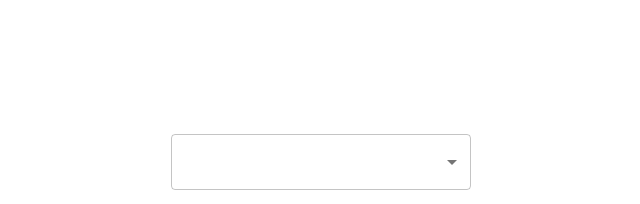
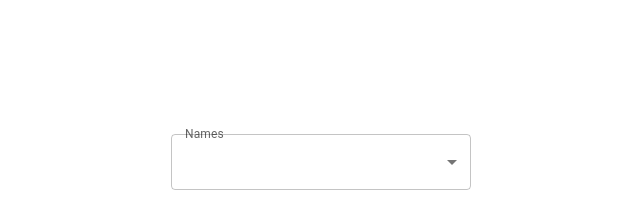
Before and after one commit to akassab/DoubleDropMenu-Hive, a React (Create React App) app: page / in a window 1280 px wide. Shown: the part 202-406 px from the top of the page, without its empty margins (319-959 px from the left). Built offline with nearby package versions, Linux system fonts and the light colour scheme.

Commit message:
Fix cyclic import bug

```diff
--- a/src/App.js
+++ b/src/App.js
@@ -1,6 +1,6 @@
 import "./App.css";
 import React from "react";
-import { SubGroupDropDown } from "./components/SubGroupDropDown";
+import SubGroupDropDown from "./components/SubGroupDropDown";
 
 function App() {
     return (
--- a/src/components/SubGroupDropDown/MultiSelectDropDown.js
+++ b/src/components/SubGroupDropDown/MultiSelectDropDown.js
@@ -1,7 +1,15 @@
 import React, { memo, useCallback, useEffect, useState } from "react";
-import { Button, Checkbox, FormControl, InputLabel, ListItemText, MenuItem, Select } from "@mui/material";
+import {
+    Button,
+    Checkbox,
+    FormControl,
+    InputLabel,
+    ListItemText,
+    MenuItem,
+    Select,
+} from "@mui/material";
 import { formStyles, handleAutoFill, MenuProps } from "./_helpers";
-import { DEFAULT_SUBGROUP } from "./index";
+import { DEFAULT_GROUP } from "./_menu-items";
 
 /*
   - The MultiSelectDropDown component will contain a list of values from the group
@@ -33,8 +41,8 @@ const MultiSelectDropDown = memo((props) => {
     );
 
     /* Called when the items array changes. This makes sure that whenever the
-    dropDownName value changes, we clear the selected items.
- */
+  dropDownName value changes, we clear the selected items.
+*/
     useEffect(() => {
         setSelected({ selected: [] });
         setItem([]);
@@ -72,7 +80,7 @@ const MultiSelectDropDown = memo((props) => {
 // Default props for this component
 MultiSelectDropDown.defaultProps = {
     items: [],
-    dropDownName: DEFAULT_SUBGROUP,
+    dropDownName: DEFAULT_GROUP,
 };
 
 export default MultiSelectDropDown;
--- a/src/components/SubGroupDropDown/SingleSelectDropDown.js
+++ b/src/components/SubGroupDropDown/SingleSelectDropDown.js
@@ -1,7 +1,7 @@
 import React, { memo, useState } from "react";
 import { FormControl, InputLabel, ListItemText, MenuItem, Select } from "@mui/material";
 import { formStyles, handleAutoFill, MenuProps } from "./_helpers";
-import { DEFAULT_SUBGROUP } from "./index";
+import { DEFAULT_GROUP } from "./_menu-items";
 
 /*
   - The SingleSelectDropDown component will contain a list of group names. Upon
@@ -14,7 +14,7 @@ const SingleSelectDropDown = memo((props) => {
     // Get component props
     const { items, onSelect: setList } = props;
 
-    const [item, setItem] = useState(DEFAULT_SUBGROUP);
+    const [item, setItem] = useState(DEFAULT_GROUP);
 
     // Callback when a user selects an item from the primary drop-down menu.
     const handleChange = (event) => {
--- /dev/null
+++ b/src/components/SubGroupDropDown/_menu-items.js
@@ -0,0 +1,19 @@
+// The default group
+const DEFAULT_GROUP = "Names";
+
+/*
+    Dictionary where the keys (item/group) will be displayed in the first drop-down,
+    and when the user selects the key (item/group) from the dropdown, the associated
+    values will be displayed in the second drop-down.
+
+    To avoid re-rendering, React.memo is wraps both the MultiSelectDropDown
+    and SingleSelectDropDown. For example, if an update occurs on the page
+    and none of the values passed as props to the MultiSelectDropDown component
+    change, then the MultiSelectDropDown will not be re-rendered!
+*/
+const GROUPS = {
+    Numbers: [1, 2, 3, 4, 5],
+    Letters: ["A", "B", "C", "D"],
+};
+
+module.exports = { DEFAULT_GROUP, GROUPS };
--- a/src/components/SubGroupDropDown/index.js
+++ b/src/components/SubGroupDropDown/index.js
@@ -1,52 +1,24 @@
 import React, { useState } from "react";
 import MultiSelectDropDown from "./MultiSelectDropDown";
 import SingleSelectDropDown from "./SingleSelectDropDown";
-
-// The default subgroup
-const DEFAULT_SUBGROUP = "Names";
-
-/*
-    Dictionary where the keys (item) will be displayed in the first drop-down,
-    and when the user selects the key (item) from the dropdown, the associated
-    values will be displayed in the second drop-down.
-
-    To avoid re-rendering, React.memo is wraps both the MultiSelectDropDown
-    and SingleSelectDropDown. For example, if an update occurs on the page
-    and none of the values passed as props to the MultiSelectDropDown component
-    change, then the MultiSelectDropDown will not be re-rendered!
-*/
-const lists = {
-    Numbers: [1, 2, 3, 4, 5],
-    Names: [
-        "Oliver Hansen",
-        "Van Henry",
-        "April Tucker",
-        "Ralph Hubbard",
-        "Omar Alexander",
-        "Carlos Abbott",
-        "Miriam Wagner",
-        "Bradley Wilkerson",
-        "Virginia Andrews",
-        "Kelly Snyder",
-    ],
-};
+import { DEFAULT_GROUP, GROUPS } from "./_menu-items";
 
 /* The SubGroupDropDown component which supports both single select and multi
     select dropdown menus.
  */
-function SubGroupDropDown() {
-    // The default lists will use "Numbers" as the initial state.
-    const [list, setList] = useState(DEFAULT_SUBGROUP);
+const SubGroupDropDown = () => {
+    // The default group, a string.
+    const [list, setList] = useState(DEFAULT_GROUP);
 
     return (
         <>
             <SingleSelectDropDown
-                items={Object.keys(lists)}
+                items={Object.keys(GROUPS)}
                 onSelect={setList}
             />
-            <MultiSelectDropDown dropDownName={list} items={lists[list]} />
+            <MultiSelectDropDown dropDownName={list} items={GROUPS[list]} />
         </>
     );
-}
+};
 
-module.exports = { DEFAULT_SUBGROUP, SubGroupDropDown };
+export default SubGroupDropDown;
```
